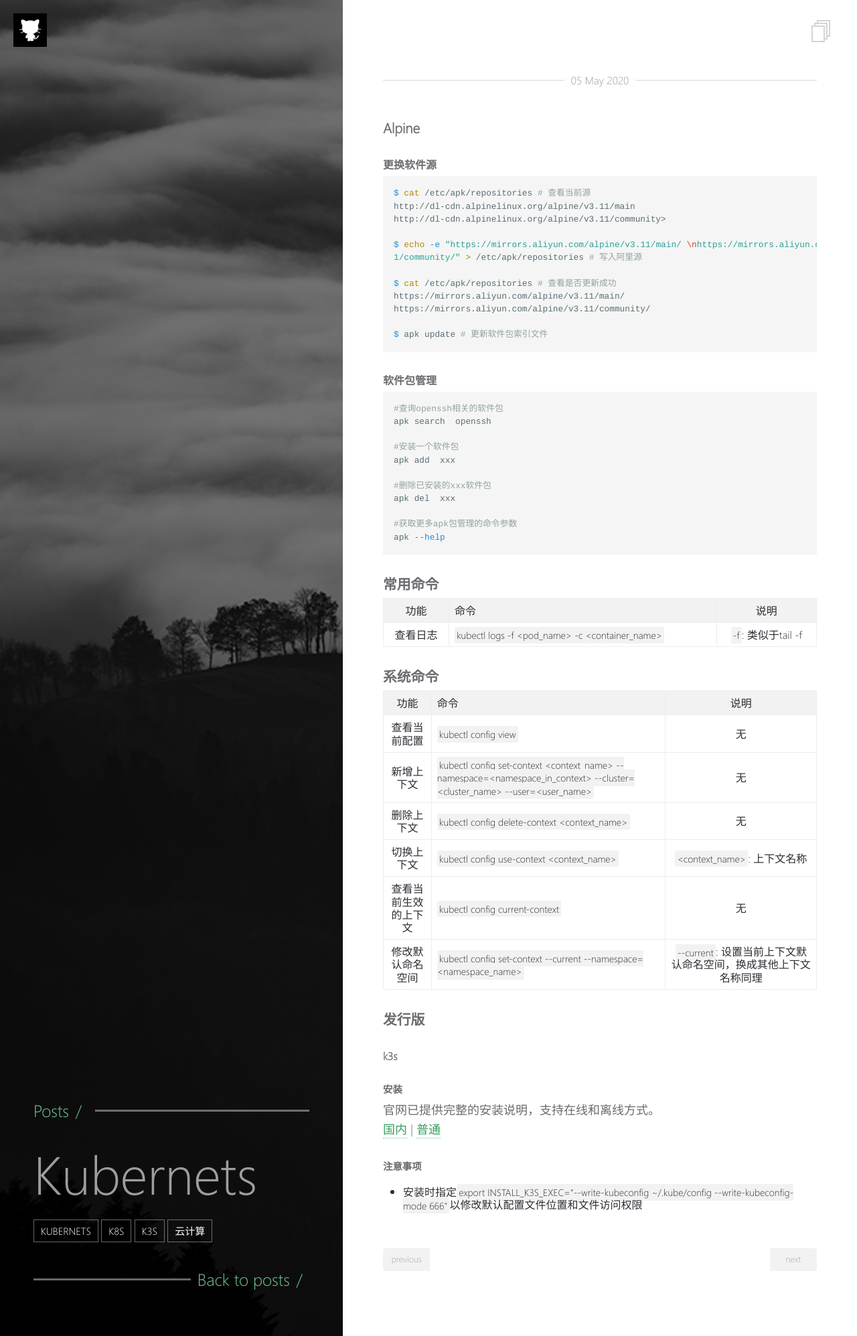
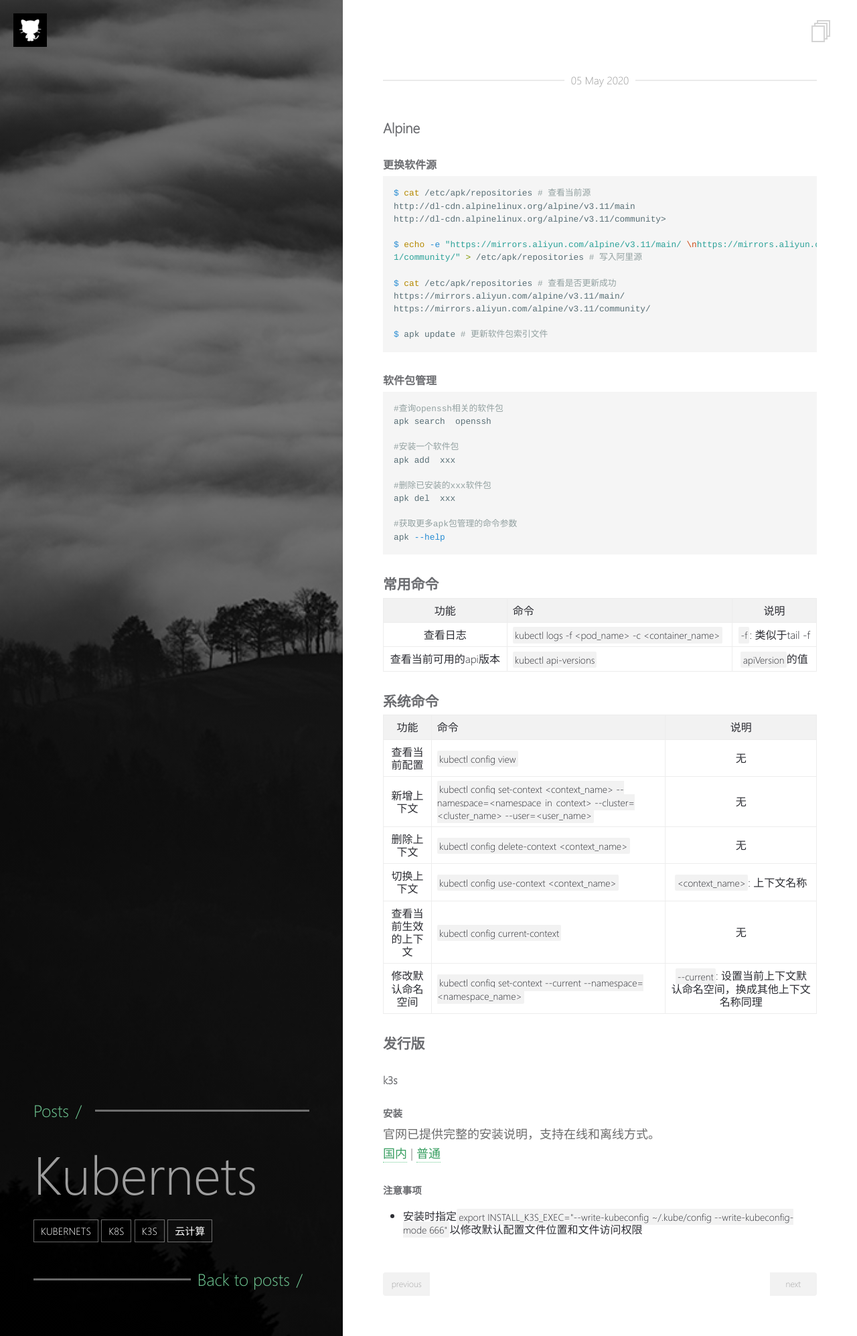
Before and after one commit to nandem/nandem.github.io, a Jekyll site: the page built from _posts/2020-05-05-Kubernetes.MD, in a window 1280 px wide. Shown: the whole page at 67% size. Built offline with Jekyll 4.4.1, drawn with Linux system fonts in a browser that asks for light colours.

Commit message:
Update 2020-05-05-Kubernetes.MD

````diff
--- a/_posts/2020-05-05-Kubernetes.MD
+++ b/_posts/2020-05-05-Kubernetes.MD
@@ -46,6 +46,7 @@ apk --help
 |功能|命令|说明|
 |:---:|:---|:---:|
 |查看日志|```kubectl logs -f <pod_name> -c <container_name>```|```-f```: 类似于tail -f|
+|查看当前可用的api版本|```kubectl api-versions```|```apiVersion```的值|
 
 ### 系统命令
 
````
